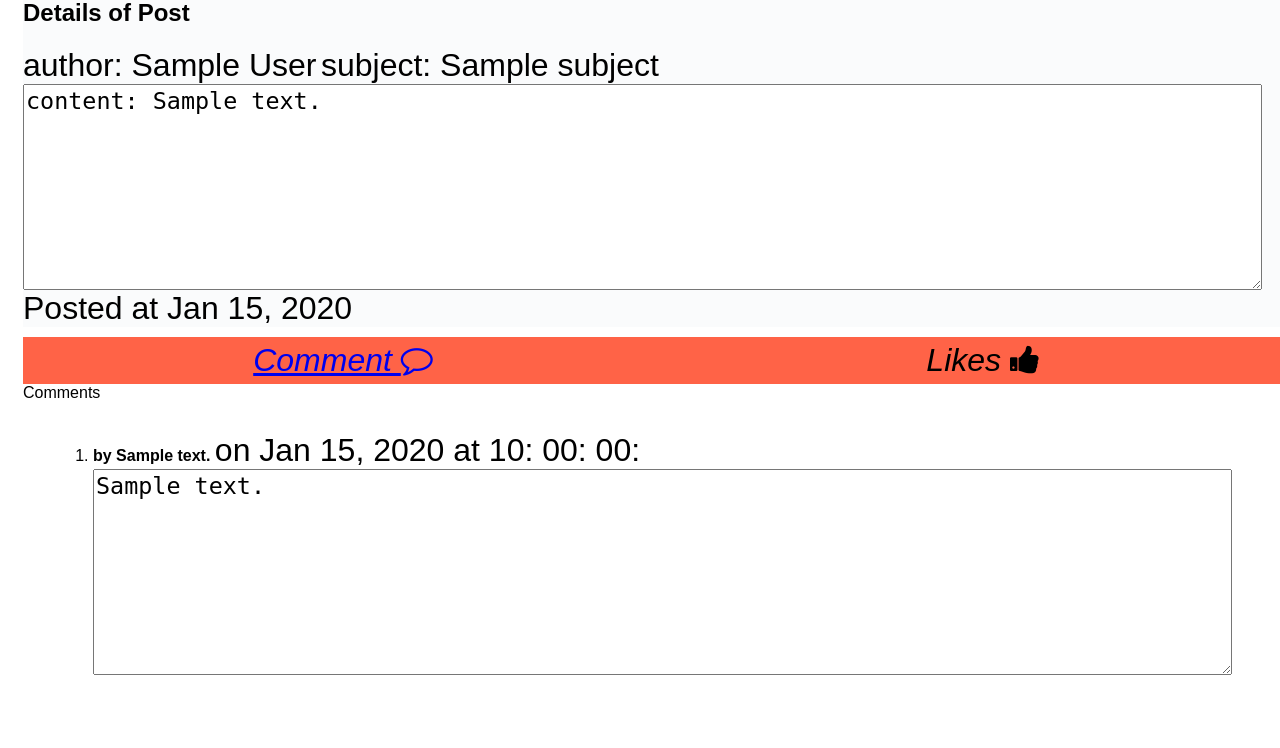
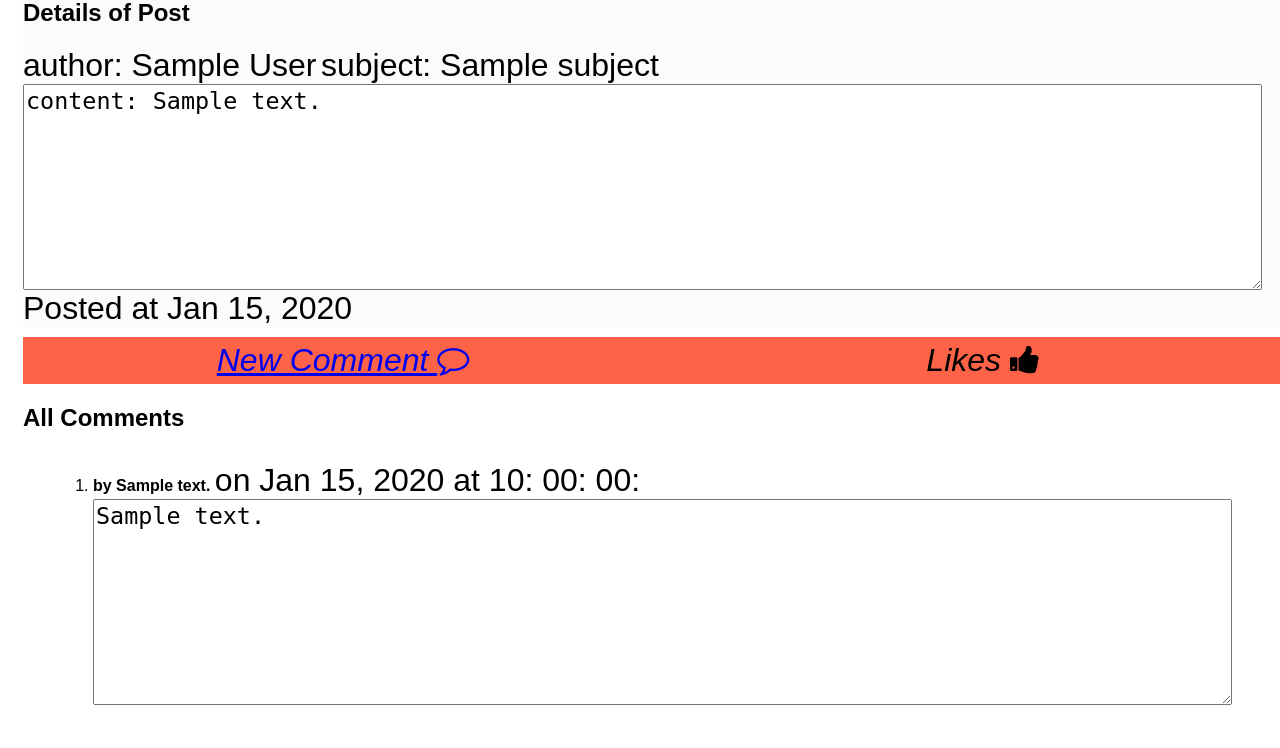
Before and after one commit to zhangtreefish/blog, a Python web app: template engineapp/templates/post_permalink.html in a window 1280 px wide. Shown: the part 155-903 px from the top of the page. Before the commit the page ends 830 px from the top, so only its background shows below. Run offline with Jinja, Linux system fonts and the light colour scheme; the template is opened without the code that fills it: most values are stand-ins (such as "Sample title", 1, 10 or a date in 2020).

```diff
--- a/engineapp/templates/post_permalink.html
+++ b/engineapp/templates/post_permalink.html
@@ -11,12 +11,13 @@
 		</main>
 
 		<div class='flex-container'>
-			<em class='flex-item'> <a href={{"/blog/post/{}/newcomment".format(post_id)}}>Comment <i class="fa fa-comment-o" aria-hidden="true"></i></a></em>
+			<em class='flex-item'> <a href={{"/blog/post/{}/newcomment".format(post_id)}}> New Comment <i class="fa fa-comment-o" aria-hidden="true"></i></a></em>
 			<em class='flex-item'> Likes <i class="fa fa-thumbs-up" aria-hidden="true"></i></em>
 		</div>
 	{% endif %}
 	{% if comments %}
-    	<div> Comments
+    	<div>
+    	    <h2> All Comments </h2>
 	        <ol>
 	        {% for c in comments %}
                 <li>
```
Also changed, not shown: engineapp/main.py (+4 -6 lines).
